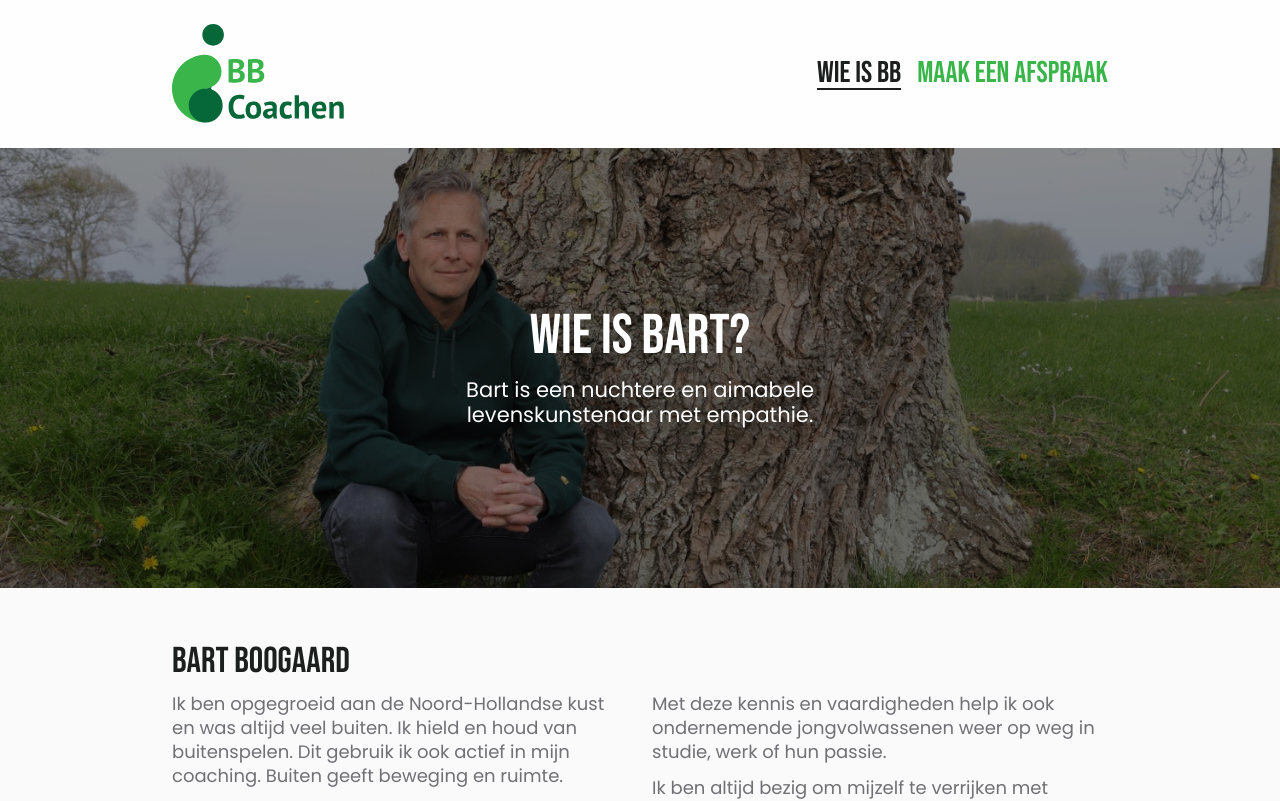
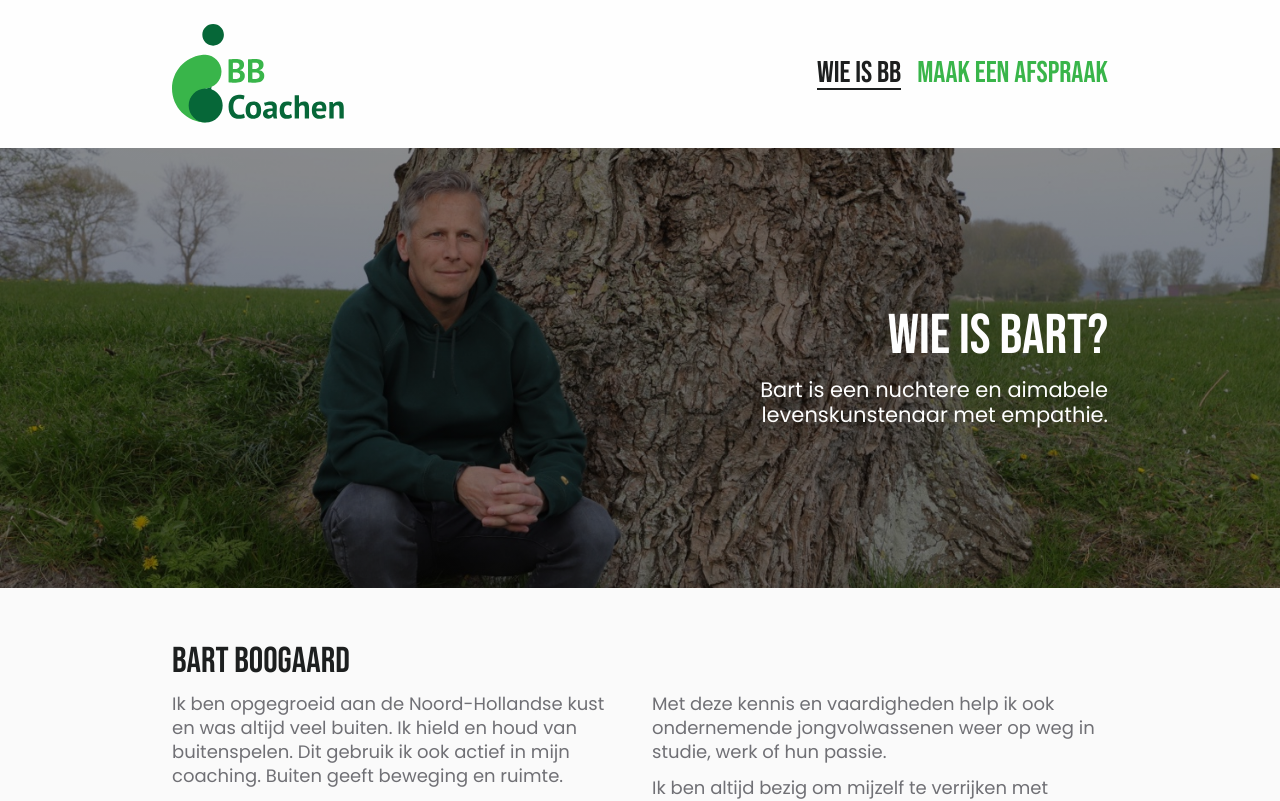
Before and after one commit to sjaakluthart/bb-coachen-website, a React (Create React App) app: page /about in a window 1280 px wide. Shown: the top 801 px of the page. Built offline with nearby package versions, Linux system fonts and the light colour scheme.

Commit message:
Align text on right.

```diff
--- a/src/css/Image.css
+++ b/src/css/Image.css
@@ -50,3 +50,12 @@
   font-weight: 600;
   margin: 16px 0 8px;
 }
+
+.about .image:first-child article {
+  width: 100%;
+  align-items: flex-end;
+}
+
+.about .image:first-child p {
+  text-align: right;
+}
```
